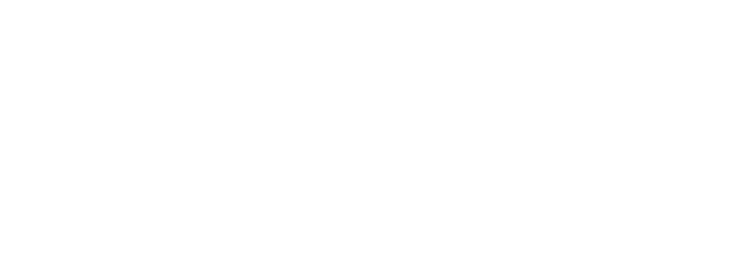
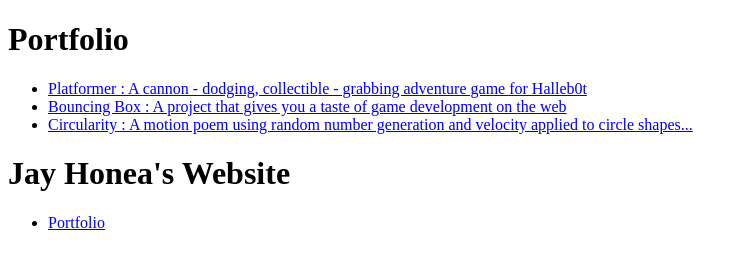
Before and after one commit to JayHonea/JayHonea.github.io, a plain HTML site: page portfolio.html in a window 1280 px wide. Shown: the whole page, without its empty margins (0-747 px from the left). Drawn offline with Linux system fonts and the light colour scheme.

Commit message:
add portfolio.html file

```diff
--- a/portfolio.html
+++ b/portfolio.html
@@ -0,0 +1,33 @@
+<!DOCTYPE HTML>
+<html>
+    <head>
+        <title>Jay Honea's Website</title>
+        <link rel="stylesheet">
+        <href="style.css">
+    </head>
+
+    <body>
+      <div id="all-contents">
+    <nav>
+        <!-- Nav stuff here...-->
+    </nav>
+    <main>
+        <div class="content">
+            <h1>Portfolio</h1>
+            <ul id="portfolio">
+                <li><a href="projects/platformer/">Platformer : A cannon - dodging, collectible - grabbing adventure game for Halleb0t</a></li>
+                <li><a href="projects/bouncing-box/">Bouncing Box : A project that gives you a taste of game development on the web </a></li>
+                <li><a href="projects/circularity/">Circularity : A motion poem using random number generation and velocity applied to circle shapes...</a></li>
+            </ul>
+        </div>
+    </main>
+    <h1>Jay Honea's Website</h1>
+    <ul id="nav-ul">
+        <li class="nav-li">
+            <a class="nav-a" href="portfolio.html">Portfolio</a>
+            </li>
+        </ul>
+    </nav>
+      </div>
+    </body>
+</html>
--- a/style.css
+++ b/style.css
@@ -1,5 +1,5 @@
 body {
-    background: rgb(125, 198, 205);
+    background: rgb(0, 0, 139);
     color: rgb(45, 45, 45);
     padding: 10px;
     font-family: arial;
@@ -11,7 +11,7 @@ body {
 
 /* navigation menu */
 nav {
-    background: rgb(239, 80, 41);
+    background: rgb(128, 128, 128);
    margin: 0 auto;
     display: flex;
     padding: 10px;
@@ -60,3 +60,28 @@ main {
 h2, h3 {
     margin: 0px;
 }
+         /* portfolio styles */
+         .content h1 {
+            color: black;
+        }
+
+        #portfolio {
+            list-style-type: none;
+            padding-left: 0;
+        }
+
+        #portfolio li {
+            background: #fcf9f9;
+            padding: 10px;
+            border-radius: 10px;
+            margin-bottom: 10px;
+        }
+
+        #portfolio li:hover {
+            background: #eeebeb;
+        }
+
+        #portfolio a {
+            text-decoration: none;
+            color: #454545;
+        }
```
Also changed, not shown: index.html (+3 -1 lines).
